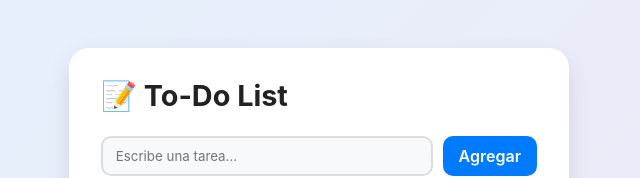
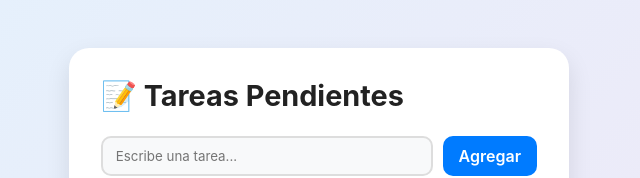
Before and after one commit to CesarClaros49/sample-docker, a React app in the folder frontend/: page / in a window 1280 px wide. Shown: the top 178 px of the page, without its empty margins (321-961 px from the left). Built offline with nearby package versions, Linux system fonts and the light colour scheme; no server answers; the HTML template or start-up script is replaced by a standard one.

Commit message:
Update App.tsx

```diff
--- a/frontend/src/App.tsx
+++ b/frontend/src/App.tsx
@@ -57,7 +57,7 @@ function App() {
 
   return (
     <div className="app">
-      <h1>📝 To-Do List</h1>
+      <h1>📝 Tareas Pendientes</h1>
       <div className="todo-input">
         <input
           type="text"
```
